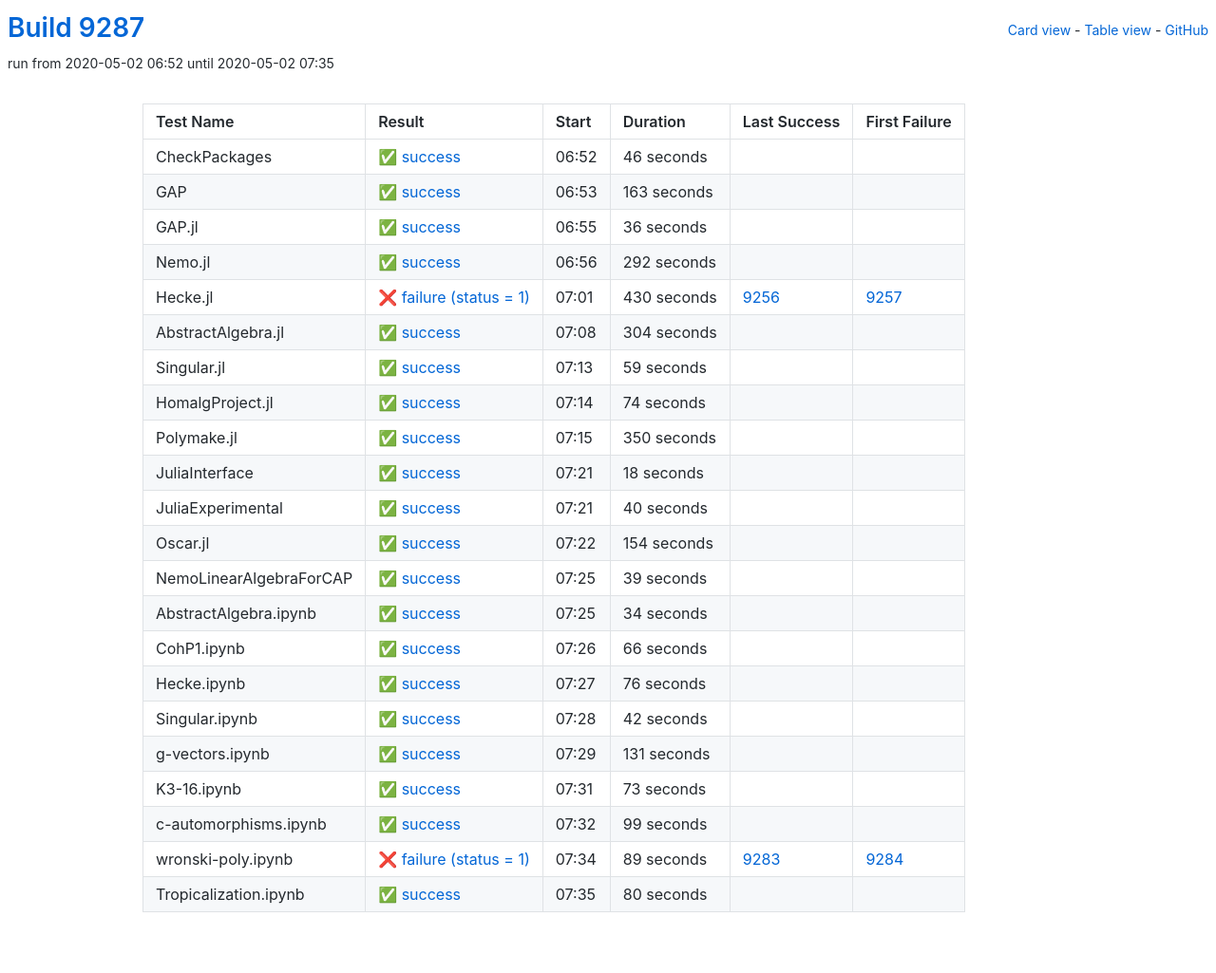
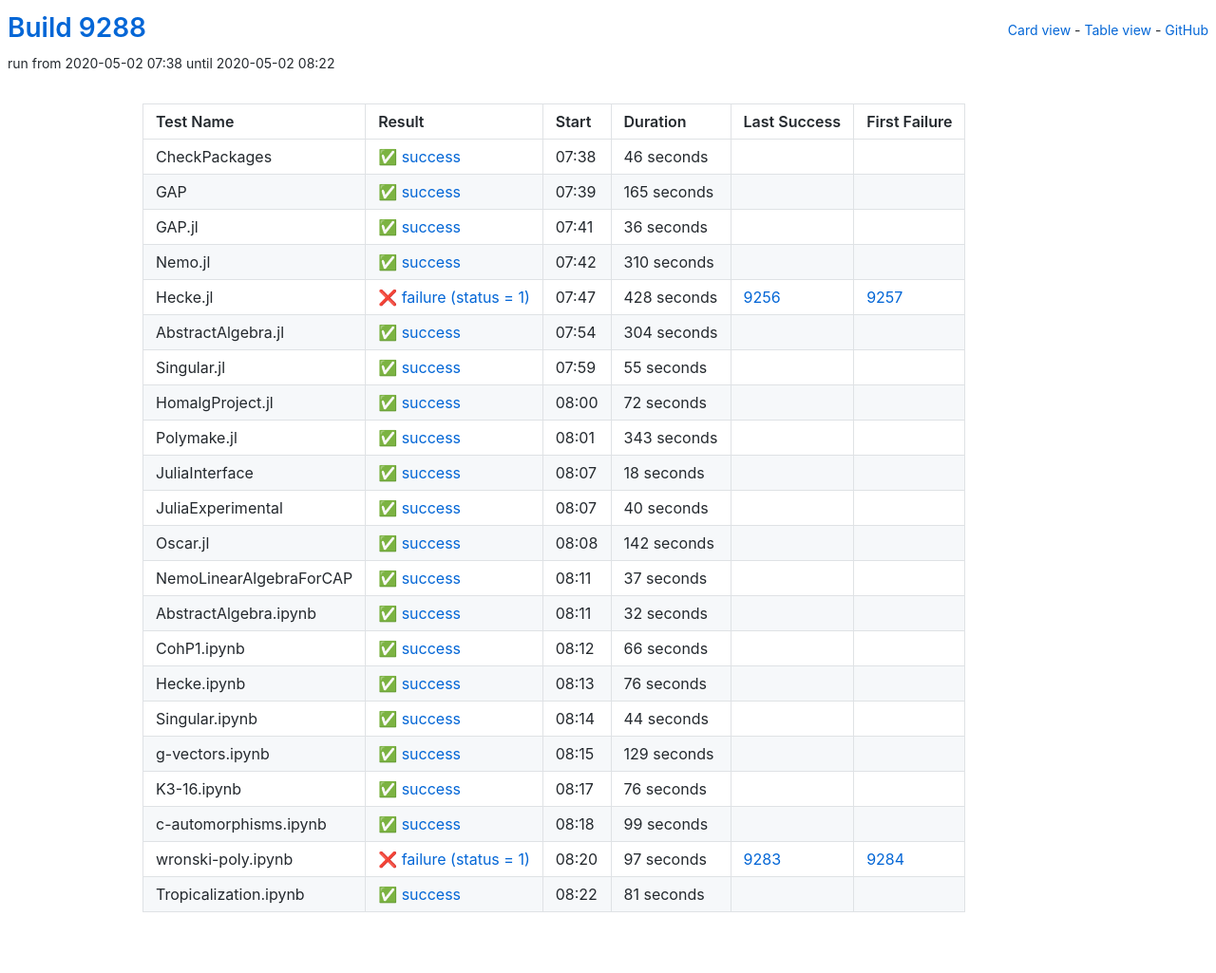
Before and after one commit to oscar-system/oscar-ci-status, a Jekyll site: the page built from table.html, in a window 1280 px wide. Shown: the whole page at 95% size. Built offline with Jekyll 4.4.1, drawn with Linux system fonts in a browser that asks for light colours.

Commit message:
Build 9288

```diff
--- a/_data/ci.yml
+++ b/_data/ci.yml
@@ -1,5 +1,5 @@
-build: 9287
-build_url: https://oscarci.mathematik.uni-kl.de/job/oscar/9287/
+build: 9288
+build_url: https://oscarci.mathematik.uni-kl.de/job/oscar/9288/
 job: oscar
 tests:
 - duration: 46
@@ -8,20 +8,20 @@
   first_failure_url: null
   last_success: false
   last_success_url: null
-  log: https://oscarci.mathematik.uni-kl.de/job/oscar/9287/artifact/logs/build-9287/CheckPackages.log
+  log: https://oscarci.mathematik.uni-kl.de/job/oscar/9288/artifact/logs/build-9288/CheckPackages.log
   name: CheckPackages
-  start: 2020-05-02 06:52
+  start: 2020-05-02 07:38
   status: success
   success: true
-- duration: 163
+- duration: 165
   exitcode: 0
   first_failure: false
   first_failure_url: null
   last_success: false
   last_success_url: null
-  log: https://oscarci.mathematik.uni-kl.de/job/oscar/9287/artifact/logs/build-9287/GAP.log
+  log: https://oscarci.mathematik.uni-kl.de/job/oscar/9288/artifact/logs/build-9288/GAP.log
   name: GAP
-  start: 2020-05-02 06:53
+  start: 2020-05-02 07:39
   status: success
   success: true
 - duration: 36
@@ -30,31 +30,31 @@
   first_failure_url: null
   last_success: false
   last_success_url: null
-  log: https://oscarci.mathematik.uni-kl.de/job/oscar/9287/artifact/logs/build-9287/GAP.jl.log
+  log: https://oscarci.mathematik.uni-kl.de/job/oscar/9288/artifact/logs/build-9288/GAP.jl.log
   name: GAP.jl
-  start: 2020-05-02 06:55
+  start: 2020-05-02 07:41
   status: success
   success: true
-- duration: 292
+- duration: 310
   exitcode: 0
   first_failure: false
   first_failure_url: null
   last_success: false
   last_success_url: null
-  log: https://oscarci.mathematik.uni-kl.de/job/oscar/9287/artifact/logs/build-9287/Nemo.jl.log
+  log: https://oscarci.mathematik.uni-kl.de/job/oscar/9288/artifact/logs/build-9288/Nemo.jl.log
   name: Nemo.jl
-  start: 2020-05-02 06:56
+  start: 2020-05-02 07:42
   status: success
   success: true
-- duration: 430
+- duration: 428
   exitcode: 1
   first_failure: 9257
   first_failure_url: https://oscarci.mathematik.uni-kl.de/job/oscar/9257/
   last_success: 9256
   last_success_url: https://oscarci.mathematik.uni-kl.de/job/oscar/9256/
-  log: https://oscarci.mathematik.uni-kl.de/job/oscar/9287/artifact/logs/build-9287/Hecke.jl.log
+  log: https://oscarci.mathematik.uni-kl.de/job/oscar/9288/artifact/logs/build-9288/Hecke.jl.log
   name: Hecke.jl
-  start: 2020-05-02 07:01
+  start: 2020-05-02 07:47
   status: failure
   success: false
 - duration: 304
@@ -63,42 +63,42 @@
   first_failure_url: null
   last_success: false
   last_success_url: null
-  log: https://oscarci.mathematik.uni-kl.de/job/oscar/9287/artifact/logs/build-9287/AbstractAlgebra.jl.log
+  log: https://oscarci.mathematik.uni-kl.de/job/oscar/9288/artifact/logs/build-9288/AbstractAlgebra.jl.log
   name: AbstractAlgebra.jl
-  start: 2020-05-02 07:08
+  start: 2020-05-02 07:54
   status: success
   success: true
-- duration: 59
+- duration: 55
   exitcode: 0
   first_failure: false
   first_failure_url: null
   last_success: false
   last_success_url: null
-  log: https://oscarci.mathematik.uni-kl.de/job/oscar/9287/artifact/logs/build-9287/Singular.jl.log
+  log: https://oscarci.mathematik.uni-kl.de/job/oscar/9288/artifact/logs/build-9288/Singular.jl.log
   name: Singular.jl
-  start: 2020-05-02 07:13
+  start: 2020-05-02 07:59
   status: success
   success: true
-- duration: 74
+- duration: 72
   exitcode: 0
   first_failure: false
   first_failure_url: null
   last_success: false
   last_success_url: null
-  log: https://oscarci.mathematik.uni-kl.de/job/oscar/9287/artifact/logs/build-9287/HomalgProject.jl.log
+  log: https://oscarci.mathematik.uni-kl.de/job/oscar/9288/artifact/logs/build-9288/HomalgProject.jl.log
   name: HomalgProject.jl
-  start: 2020-05-02 07:14
+  start: 2020-05-02 08:00
   status: success
   success: true
-- duration: 350
+- duration: 343
   exitcode: 0
   first_failure: false
   first_failure_url: null
   last_success: false
   last_success_url: null
-  log: https://oscarci.mathematik.uni-kl.de/job/oscar/9287/artifact/logs/build-9287/Polymake.jl.log
+  log: https://oscarci.mathematik.uni-kl.de/job/oscar/9288/artifact/logs/build-9288/Polymake.jl.log
   name: Polymake.jl
-  start: 2020-05-02 07:15
+  start: 2020-05-02 08:01
   status: success
   success: true
 - duration: 18
@@ -107,9 +107,9 @@
   first_failure_url: null
   last_success: false
   last_success_url: null
-  log: https://oscarci.mathematik.uni-kl.de/job/oscar/9287/artifact/logs/build-9287/JuliaInterface.log
+  log: https://oscarci.mathematik.uni-kl.de/job/oscar/9288/artifact/logs/build-9288/JuliaInterface.log
   name: JuliaInterface
-  start: 2020-05-02 07:21
+  start: 2020-05-02 08:07
   status: success
   success: true
 - duration: 40
@@ -118,42 +118,42 @@
   first_failure_url: null
   last_success: false
   last_success_url: null
-  log: https://oscarci.mathematik.uni-kl.de/job/oscar/9287/artifact/logs/build-9287/JuliaExperimental.log
+  log: https://oscarci.mathematik.uni-kl.de/job/oscar/9288/artifact/logs/build-9288/JuliaExperimental.log
   name: JuliaExperimental
-  start: 2020-05-02 07:21
+  start: 2020-05-02 08:07
   status: success
   success: true
-- duration: 154
+- duration: 142
   exitcode: 0
   first_failure: false
   first_failure_url: null
   last_success: false
   last_success_url: null
-  log: https://oscarci.mathematik.uni-kl.de/job/oscar/9287/artifact/logs/build-9287/Oscar.jl.log
+  log: https://oscarci.mathematik.uni-kl.de/job/oscar/9288/artifact/logs/build-9288/Oscar.jl.log
   name: Oscar.jl
-  start: 2020-05-02 07:22
+  start: 2020-05-02 08:08
   status: success
   success: true
-- duration: 39
+- duration: 37
   exitcode: 0
   first_failure: false
   first_failure_url: null
   last_success: false
   last_success_url: null
-  log: https://oscarci.mathematik.uni-kl.de/job/oscar/9287/artifact/logs/build-9287/NemoLinearAlgebraForCAP.log
+  log: https://oscarci.mathematik.uni-kl.de/job/oscar/9288/artifact/logs/build-9288/NemoLinearAlgebraForCAP.log
   name: NemoLinearAlgebraForCAP
-  start: 2020-05-02 07:25
+  start: 2020-05-02 08:11
   status: success
   success: true
-- duration: 34
+- duration: 32
   exitcode: 0
   first_failure: false
   first_failure_url: null
   last_success: false
   last_success_url: null
-  log: https://oscarci.mathematik.uni-kl.de/job/oscar/9287/artifact/logs/build-9287/AbstractAlgebra.ipynb.log
+  log: https://oscarci.mathematik.uni-kl.de/job/oscar/9288/artifact/logs/build-9288/AbstractAlgebra.ipynb.log
   name: AbstractAlgebra.ipynb
-  start: 2020-05-02 07:25
+  start: 2020-05-02 08:11
   status: success
   success: true
 - duration: 66
@@ -162,9 +162,9 @@
   first_failure_url: null
   last_success: false
   last_success_url: null
-  log: https://oscarci.mathematik.uni-kl.de/job/oscar/9287/artifact/logs/build-9287/CohP1.ipynb.log
+  log: https://oscarci.mathematik.uni-kl.de/job/oscar/9288/artifact/logs/build-9288/CohP1.ipynb.log
   name: CohP1.ipynb
-  start: 2020-05-02 07:26
+  start: 2020-05-02 08:12
   status: success
   success: true
 - duration: 76
@@ -173,42 +173,42 @@
   first_failure_url: null
   last_success: false
   last_success_url: null
-  log: https://oscarci.mathematik.uni-kl.de/job/oscar/9287/artifact/logs/build-9287/Hecke.ipynb.log
+  log: https://oscarci.mathematik.uni-kl.de/job/oscar/9288/artifact/logs/build-9288/Hecke.ipynb.log
   name: Hecke.ipynb
-  start: 2020-05-02 07:27
+  start: 2020-05-02 08:13
   status: success
   success: true
-- duration: 42
+- duration: 44
   exitcode: 0
   first_failure: false
   first_failure_url: null
   last_success: false
   last_success_url: null
-  log: https://oscarci.mathematik.uni-kl.de/job/oscar/9287/artifact/logs/build-9287/Singular.ipynb.log
+  log: https://oscarci.mathematik.uni-kl.de/job/oscar/9288/artifact/logs/build-9288/Singular.ipynb.log
   name: Singular.ipynb
-  start: 2020-05-02 07:28
+  start: 2020-05-02 08:14
   status: success
   success: true
-- duration: 131
+- duration: 129
   exitcode: 0
   first_failure: false
   first_failure_url: null
   last_success: false
   last_success_url: null
-  log: https://oscarci.mathematik.uni-kl.de/job/oscar/9287/artifact/logs/build-9287/g-vectors.ipynb.log
+  log: https://oscarci.mathematik.uni-kl.de/job/oscar/9288/artifact/logs/build-9288/g-vectors.ipynb.log
   name: g-vectors.ipynb
-  start: 2020-05-02 07:29
+  start: 2020-05-02 08:15
   status: success
   success: true
-- duration: 73
+- duration: 76
   exitcode: 0
   first_failure: false
   first_failure_url: null
   last_success: false
   last_success_url: null
-  log: https://oscarci.mathematik.uni-kl.de/job/oscar/9287/artifact/logs/build-9287/K3-16.ipynb.log
+  log: https://oscarci.mathematik.uni-kl.de/job/oscar/9288/artifact/logs/build-9288/K3-16.ipynb.log
   name: K3-16.ipynb
-  start: 2020-05-02 07:31
+  start: 2020-05-02 08:17
   status: success
   success: true
 - duration: 99
@@ -217,30 +217,30 @@
   first_failure_url: null
   last_success: false
   last_success_url: null
-  log: https://oscarci.mathematik.uni-kl.de/job/oscar/9287/artifact/logs/build-9287/c-automorphisms.ipynb.log
+  log: https://oscarci.mathematik.uni-kl.de/job/oscar/9288/artifact/logs/build-9288/c-automorphisms.ipynb.log
   name: c-automorphisms.ipynb
-  start: 2020-05-02 07:32
+  start: 2020-05-02 08:18
   status: success
   success: true
-- duration: 89
+- duration: 97
   exitcode: 1
   first_failure: 9284
   first_failure_url: https://oscarci.mathematik.uni-kl.de/job/oscar/9284/
   last_success: 9283
   last_success_url: https://oscarci.mathematik.uni-kl.de/job/oscar/9283/
-  log: https://oscarci.mathematik.uni-kl.de/job/oscar/9287/artifact/logs/build-9287/wronski-poly.ipynb.log
+  log: https://oscarci.mathematik.uni-kl.de/job/oscar/9288/artifact/logs/build-9288/wronski-poly.ipynb.log
   name: wronski-poly.ipynb
-  start: 2020-05-02 07:34
+  start: 2020-05-02 08:20
   status: failure
   success: false
-- duration: 80
+- duration: 81
   exitcode: 0
   first_failure: false
   first_failure_url: null
   last_success: false
   last_success_url: null
-  log: https://oscarci.mathematik.uni-kl.de/job/oscar/9287/artifact/logs/build-9287/Tropicalization.ipynb.log
+  log: https://oscarci.mathematik.uni-kl.de/job/oscar/9288/artifact/logs/build-9288/Tropicalization.ipynb.log
   name: Tropicalization.ipynb
-  start: 2020-05-02 07:35
+  start: 2020-05-02 08:22
   status: success
   success: true
```
Also changed, not shown: README.md.
